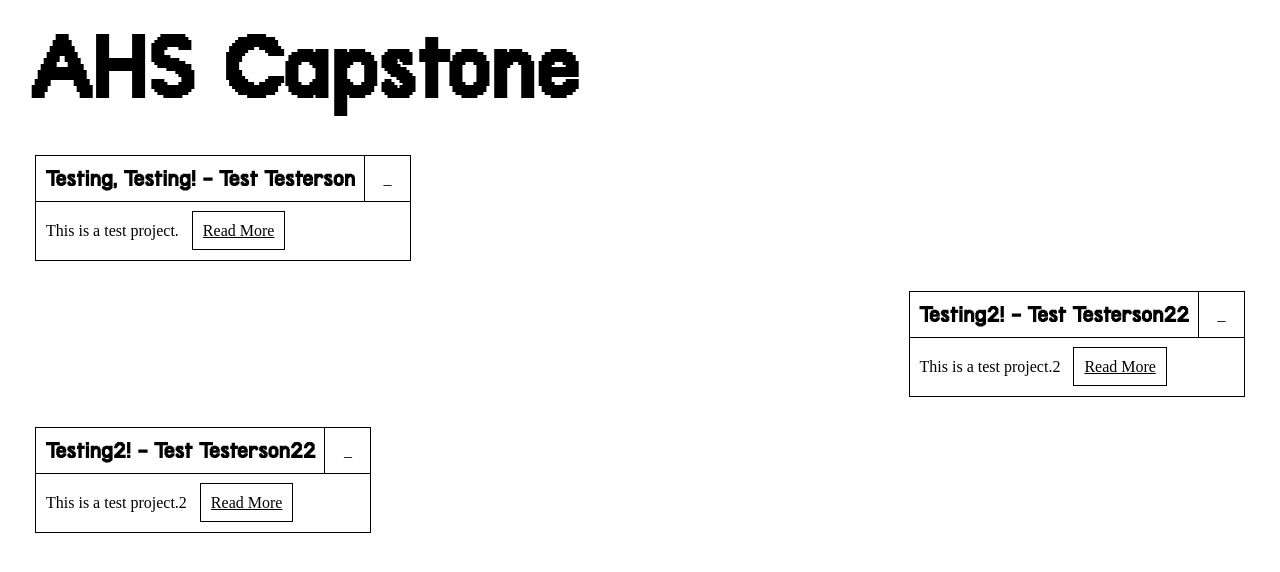
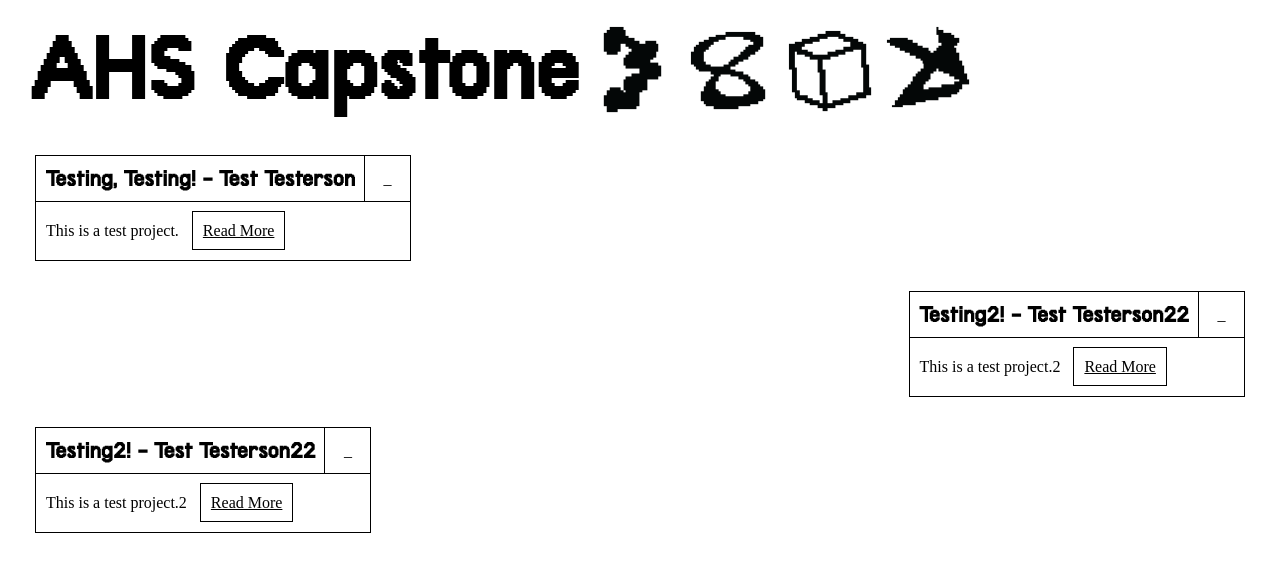
Before and after one commit to olin/ahs-capstone-exhibit, a Jekyll site: the page built from index.md, in a window 1280 px wide. Shown: the top 572 px of the page. Built offline with Jekyll 4.4.1, drawn with Linux system fonts in a browser that asks for light colours.

Commit message:
Adding CSS load transitions.

```diff
--- a/_layouts/home.html
+++ b/_layouts/home.html
@@ -9,6 +9,10 @@
             <div class="Header__wrapper">
                 <div class="Header__inner">
                     <h1 class="Header__title">AHS Capstone</h1>
+                    <img class="Header__image" src="assets/header-icon-04.png" />
+                    <img class="Header__image" src="assets/header-icon-05.png" />
+                    <img class="Header__image" src="assets/header-icon-06.png" />
+                    <img class="Header__image" src="assets/header-icon-07.png" />
                 </div>
             </div>
             <div class="Content__wrapper">
@@ -33,7 +37,7 @@
                             {% else %}
                                 {% assign proj_href = project.hyperlink %}
                             {% endif %}
-                            <a class="Project__link" href={{proj_href}}>Read More</a>
+                            <a class="Project__link" href={{proj_href}} target="_blank">Read More</a>
                         </div>
                     </div>
                 {% endfor %}
--- a/assets/css/main.scss
+++ b/assets/css/main.scss
@@ -9,6 +9,24 @@
          url('/assets/fonts/terminal-grotesque-webfont.woff2') format('woff2'),
          url('/assets/fonts/terminal-grotesque-webfont.woff') format('woff'),
          url('/assets/fonts/terminal-grotesque-webfont.ttf') format('truetype');
+}
+
+@keyframes slide_in_left {
+    0% {
+        transform: translateX(-100%);
+    }
+    100% {
+        transform: translateX(0);
+    }
+}
+
+@keyframes slide_in_right {
+    0% {
+        transform: translateX(100%);
+    }
+    100% {
+        transform: translateX(0);
+    }
 }
 
 html, body {
@@ -36,9 +54,20 @@
     margin: 20px 0;
 }
 
+.Header__image {
+    width: 100px;
+    height: 100px;
+}
+
 .Header__inner {
+    display: flex;
+    align-items: center;
     width: 100%;
     margin: 0 30px;
+}
+
+.Header__title {
+    display: inline-block;
 }
 
 .Content__wrapper {
@@ -53,6 +82,7 @@
     margin: 15px;
     max-width: 1000px;
     align-self: flex-start;
+    animation: 1s ease-out 0s 1 slide_in_left;
 }
 
 .Project__wrapper__right {
@@ -60,6 +90,7 @@
     margin: 15px;
     max-width: 1000px;
     align-self: flex-end;
+    animation: 1s ease-out 0s 1 slide_in_right;
 }
 
 .Project__title {
```
Also changed, not shown: assets/header-icon-04.png (added), assets/header-icon-05.png (added), assets/header-icon-06.png (added), assets/header-icon-07.png (added).
